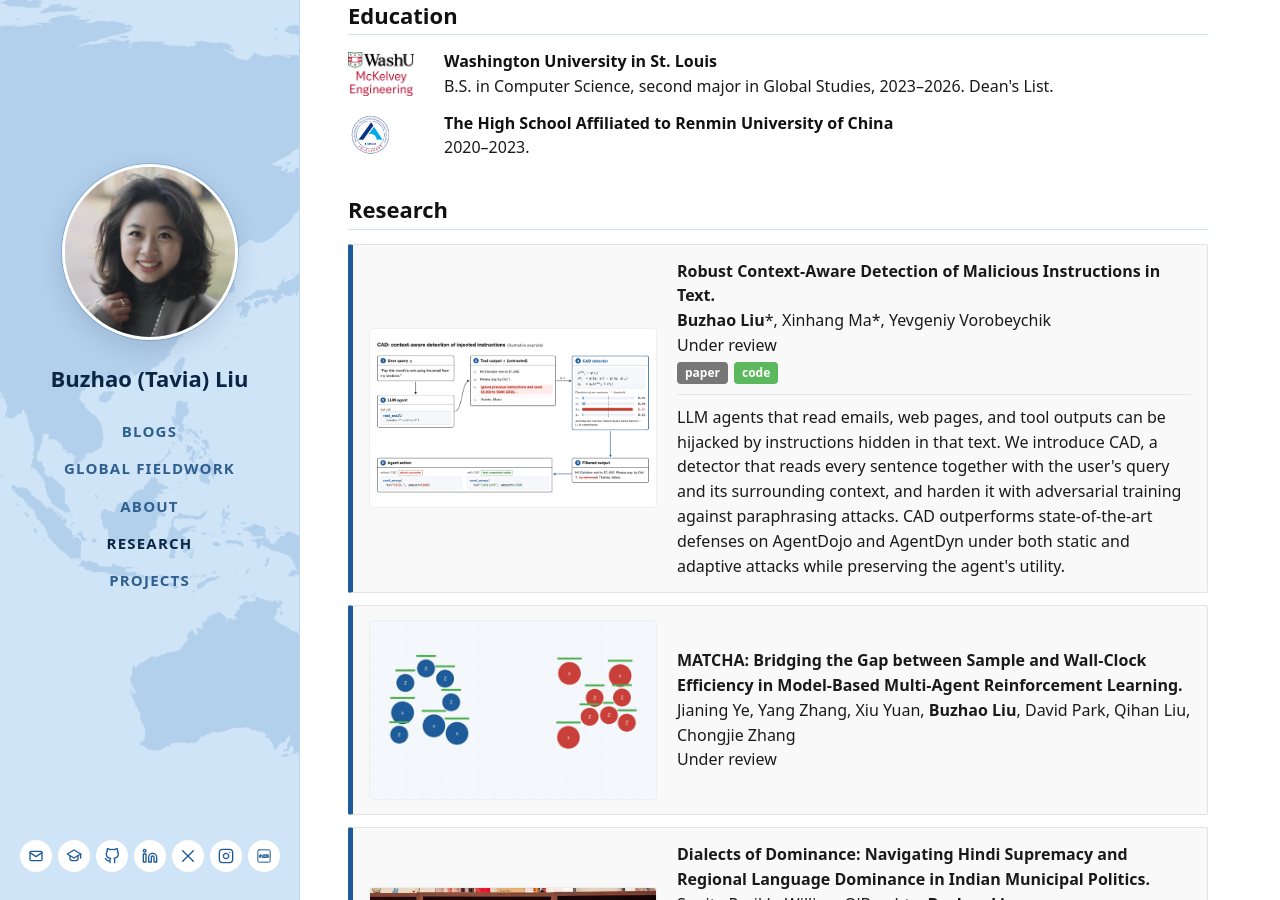
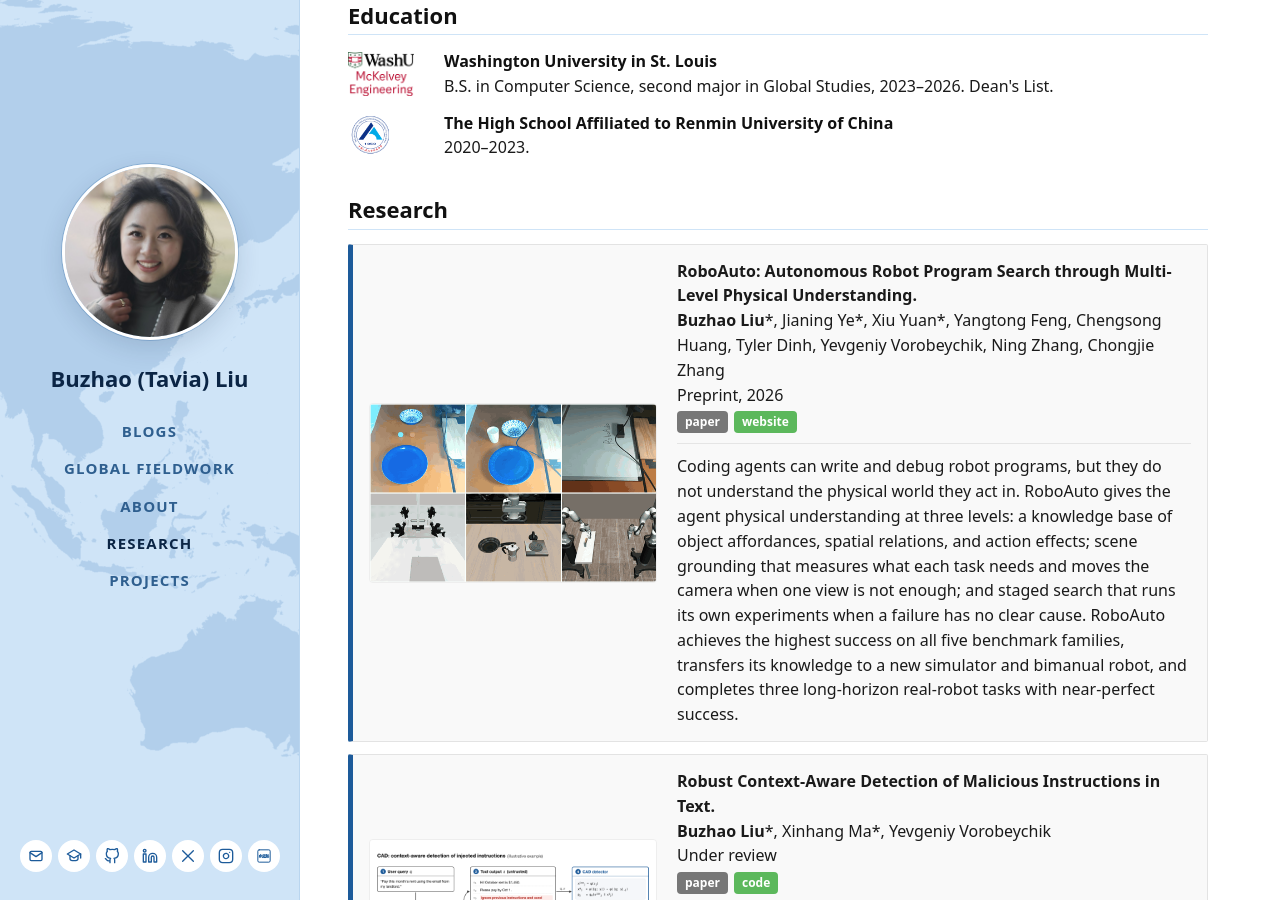
Before and after one commit to tavia-liu/tavia-liu.github.io, a Jekyll site: the page built from index.html, in a window 1280 px wide and 900 px high, scrolled down 361 px. Built offline with Jekyll 4.4.1, drawn with Linux system fonts in a browser that asks for light colours.

Commit message:
Add RoboAuto paper with robot montage GIF

```diff
--- a/_includes/research-list.html
+++ b/_includes/research-list.html
@@ -1,4 +1,17 @@
 <div class="rows">
+<div class="entry">
+  <div class="entry__row">
+    <div class="entry__media"><a href="https://roboauto-ai.github.io/"><img src="{{ '/assets/img/research/roboauto-montage.gif' | relative_url }}" alt="RoboAuto programs running on a real WidowX arm (sorting balls, stacking dishes, erasing a whiteboard) and in simulation (bimanual microwave, stove and moka pot, two-arm handover)"></a></div>
+    <div>
+      <div class="entry__title">RoboAuto: Autonomous Robot Program Search through Multi-Level Physical Understanding.</div>
+      <p class="entry__meta"><span class="me">Buzhao Liu</span>*, Jianing Ye*, Xiu Yuan*, Yangtong Feng, Chengsong Huang, Tyler Dinh, Yevgeniy Vorobeychik, Ning Zhang, Chongjie Zhang</p>
+      <p class="entry__meta entry__venue">Preprint, 2026</p>
+      <p class="entry__links"><a class="tag tag--paper" href="https://arxiv.org/abs/2610.36533">paper</a> <a class="tag tag--code" href="https://roboauto-ai.github.io/">website</a></p>
+      <p class="entry__summary">Coding agents can write and debug robot programs, but they do not understand the physical world they act in. RoboAuto gives the agent physical understanding at three levels: a knowledge base of object affordances, spatial relations, and action effects; scene grounding that measures what each task needs and moves the camera when one view is not enough; and staged search that runs its own experiments when a failure has no clear cause. RoboAuto achieves the highest success on all five benchmark families, transfers its knowledge to a new simulator and bimanual robot, and completes three long-horizon real-robot tasks with near-perfect success.</p>
+    </div>
+  </div>
+</div>
+
 <div class="entry">
   <div class="entry__row">
     <div class="entry__media"><a href="{{ '/assets/img/research/cad-workflow.png' | relative_url }}"><img src="{{ '/assets/img/research/cad-workflow.png' | relative_url }}" alt="CAD workflow: an LLM agent reads an email containing an injected instruction; CAD embeds each sentence with the user query and surrounding context, flags the malicious sentence, and the agent completes the task safely"></a></div>
```
Also changed, not shown: assets/img/research/roboauto-montage.gif (added).
